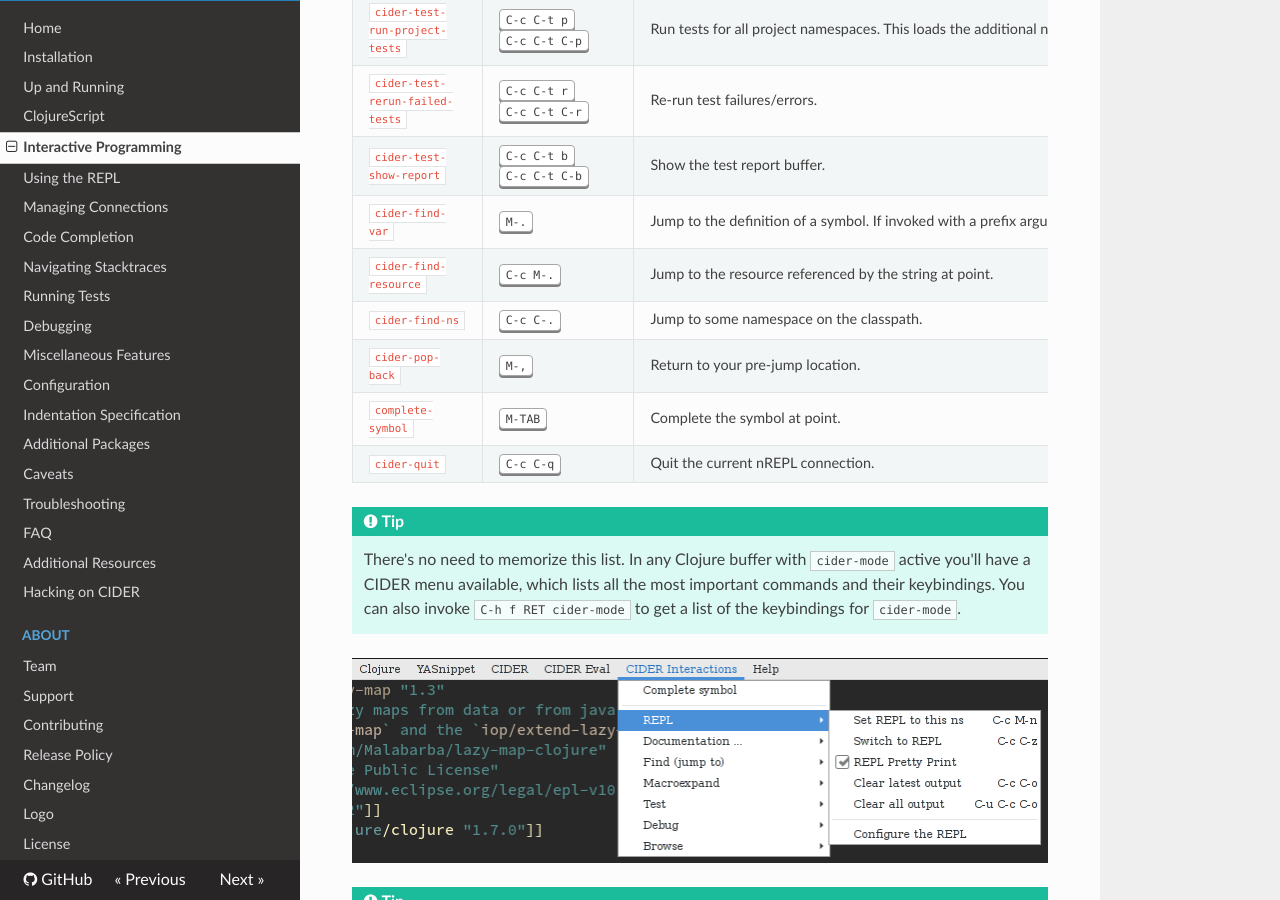
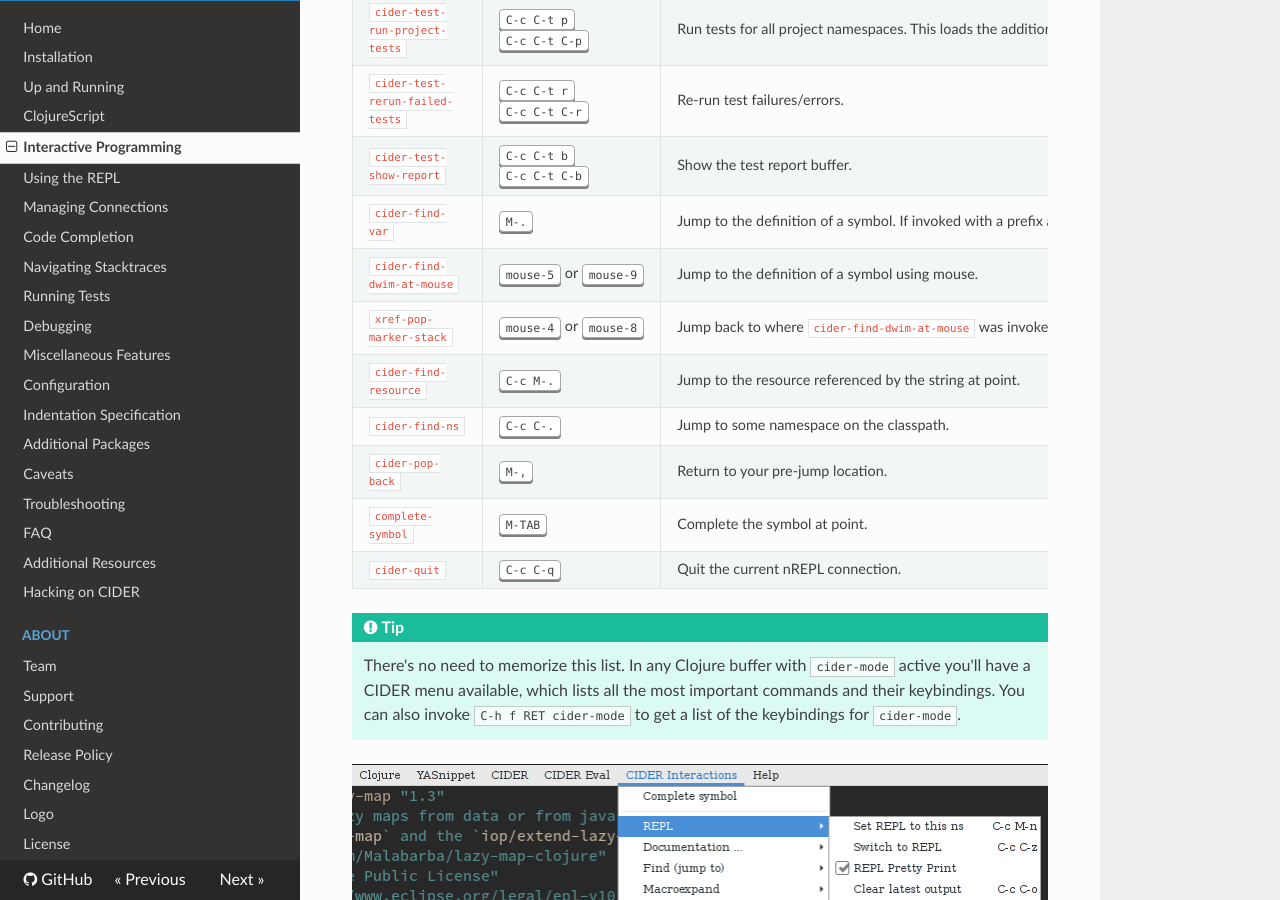
Before and after one commit to clojure-emacs/cider, an MkDocs documentation site: the page built from doc/interactive_programming.md, in a window 1280 px wide and 900 px high, scrolled down 2925 px. Built offline with MkDocs 1.6.1, drawn with Linux system fonts in a browser that asks for light colours; nearby versions of some CDN libraries; old or Windows-style settings are respelled for this version of MkDocs.

Commit message:
Add mouse bindings and document them

```diff
--- a/doc/interactive_programming.md
+++ b/doc/interactive_programming.md
@@ -62,6 +62,8 @@
 `cider-test-rerun-failed-tests`               |<kbd>C-c C-t r</kbd> <br/> <kbd>C-c C-t C-r</kbd> | Re-run test failures/errors.
 `cider-test-show-report`                      |<kbd>C-c C-t b</kbd> <br/> <kbd>C-c C-t C-b</kbd> | Show the test report buffer.
 `cider-find-var`                              |<kbd>M-.</kbd>                       | Jump to the definition of a symbol.  If invoked with a prefix argument, or no symbol is found at point, prompt for a symbol.
+`cider-find-dwim-at-mouse`                    |<kbd>mouse-5</kbd> or <kbd>mouse-9</kbd>   | Jump to the definition of a symbol using mouse.
+`xref-pop-marker-stack`                       |<kbd>mouse-4</kbd> or <kbd>mouse-8</kbd>   | Jump back to where `cider-find-dwim-at-mouse` was invoked.
 `cider-find-resource`                         |<kbd>C-c M-.</kbd>                   | Jump to the resource referenced by the string at point.
 `cider-find-ns`                               |<kbd>C-c C-.</kbd>                   | Jump to some namespace on the classpath.
 `cider-pop-back`                              |<kbd>M-,</kbd>                       | Return to your pre-jump location.
```
Also changed, not shown: 1 other file.
